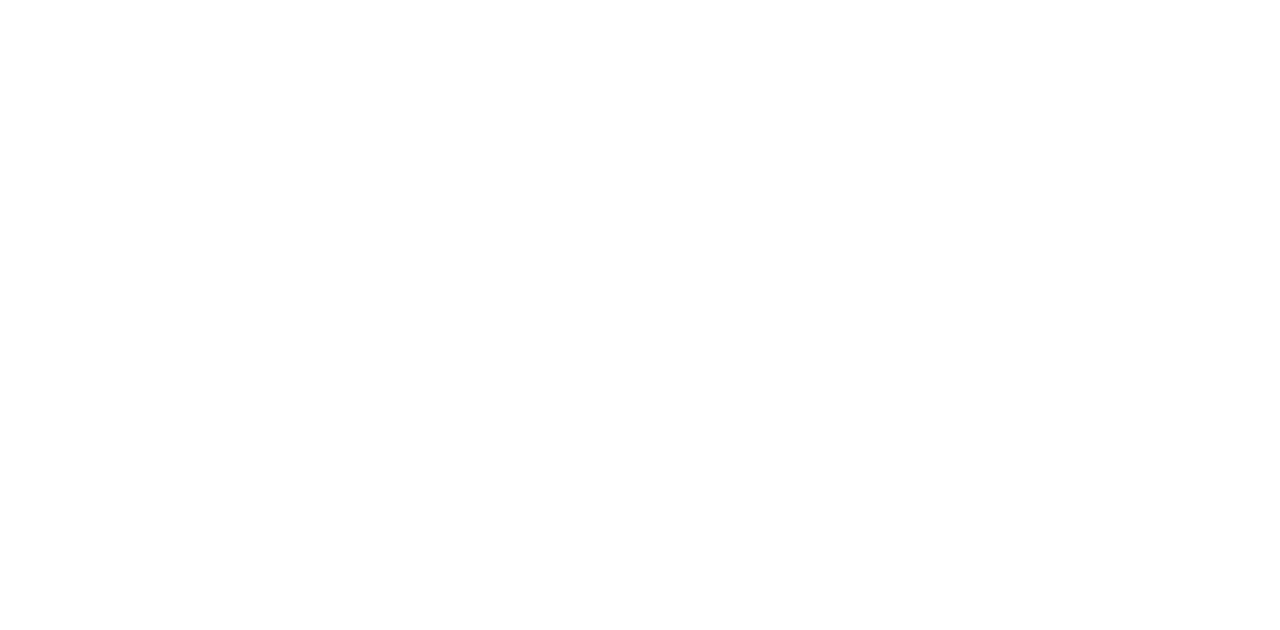
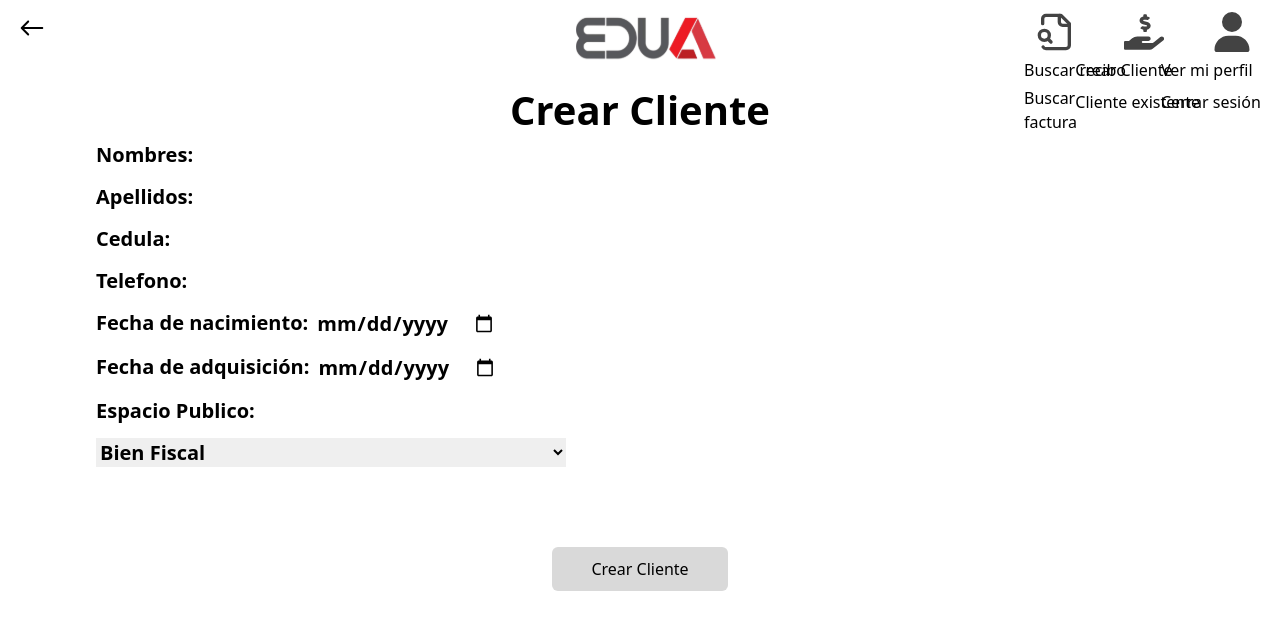
Before and after one commit to marimorita/EDUA, a React (Vite) app: page /createCustomer in a window 1280 px wide. Shown: the top 630 px of the page. Built offline with nearby package versions, Linux system fonts and the light colour scheme.

Commit message:
feat(app, financial, register): Add 'Create Customer' component and start implementing 'Payment' component

```diff
--- a/src/App.jsx
+++ b/src/App.jsx
@@ -8,6 +8,9 @@
 import { Profile } from './Components/Ui/Profile/Profile';
 import { Admin } from './Components/Pages/Interface/Admin';
 import { AccessPanel } from './Components/Ui/AccessPanel/AccessPanel';
+import { Financial } from './Components/Pages/Interface/Financial'
+import { CreateCustomer } from './Components/Ui/CreateCustomer/CreateCustomer';
+import { Payment } from './Components/Ui/Payment/Payment';
 
  function App() {
   return (
@@ -22,6 +25,10 @@
         <Route path="/profile" component={Profile} />
         <Route path="/home" component={Home} />
         <Route path="/admin" component={Admin} />
+        <Route path="/financial" component={Financial} />
+        <Route path="/createCustomer" component={CreateCustomer} />
+        <Route path="/payment" component={Payment} />
+
       </Switch>
     </div>
   );
--- a/src/Components/Context/Context.jsx
+++ b/src/Components/Context/Context.jsx
@@ -1,4 +1,5 @@
 import React, {useState, createContext} from 'react'
+import { useLocation } from 'wouter';
 export const StateContext = createContext ();
 
 export const StateProvider = ({children}) => {
@@ -8,7 +9,7 @@
   const [viewFailModal, setViewFailModal] = useState(false)
   const [valueRol, setValueRol] = useState("")
     return (
-    <StateContext.Provider value={{viewConfirmModal, setViewConfirmModal, viewSuccessModal, setViewSuccessModal, viewFailModal, setViewFailModal, valueRol, setValueRol, animationImg , setAnimationImg }}>
+    <StateContext.Provider value={{viewConfirmModal, setViewConfirmModal, viewSuccessModal, setViewSuccessModal, viewFailModal, setViewFailModal, valueRol, setValueRol, animationImg , setAnimationImg,}}>
         {children}
     </StateContext.Provider>
   )
--- a/src/Components/Pages/Interface/Admin.jsx
+++ b/src/Components/Pages/Interface/Admin.jsx
@@ -7,7 +7,7 @@
    const [, setLocation] = useLocation();
    const handleButtonClick = () => {
      setLocation('/profile');
-   };
+    };
   return (
     <>
     <div className="bg-white grid grid-cols-2 h-screen relative">
--- a/src/Components/Pages/Interface/Financial.jsx
+++ b/src/Components/Pages/Interface/Financial.jsx
@@ -2,27 +2,55 @@
 import finance from '../../../assets/Images/finance.svg'
 import logoEduaName from '../../../assets/Images/logoEduaName.svg';
 import { FaUser } from "react-icons/fa6";
+import { FaHandHoldingUsd } from "react-icons/fa";
+import { LuFileSearch } from "react-icons/lu";
 import { useLocation } from 'wouter';
 
 export const Financial  = () => {
   const [, setLocation] = useLocation();
   const handleButtonClick = () => {
-     setLocation(`/register`);
+     setLocation(`/profile`);
+  };
+  const handleButtonClickPay = () => {
+    setLocation(`/financial`);
+  };
+ const handleButtonClickDoc = () => {
+  setLocation(`/createCustomer`);
   };
   return (
     <div className="bg-white grid grid-cols-2 h-screen relative">
-      <div className="absolute top-4 left-4">
+       <div className="absolute top-4 left-4">
         <img src={logoEduaName} alt="logo" className="w-[140px] h-[40px]" />
+       </div>
+       <div className = 'absolute flex-row-reverse right-4 flex justify-end items-end gap-6'>
+        <button className='top-2  p-3 text-[#434343]'>
+          <FaUser className='cursor-pointer w-10 h-10 hover:scale-110 transition duration-300'/>
+        </button>
+        <button onClick={handleButtonClickPay} className=' top-2 p-3 text-[#434343]'>
+         <FaHandHoldingUsd className='cursor-pointer w-10 h-10 hover:scale-110 transition duration-300' />
+        </button>
+        <button className=' top-2 p-3 text-[#434343]'>
+         <LuFileSearch className='cursor-pointer w-10 h-10 hover:scale-110 transition duration-300'/>
+        </button>
+        <div className= "right-[8.5rem] top-[85%] flex flex-col absolute hover:scale-105 hover:shadow-lg hover:border transition duration-300 ">
+          <button className='text-left text-black h-8 hover:bg-[#D9D9D9]'>Buscar recibo</button>
+          <button className='text-left text-black h-8 hover:bg-[#D9D9D9]'>Buscar factura</button>
+       </div>
+       <div className= "right-[4rem] top-[85%] flex flex-col absolute hover:scale-105 hover:shadow-lg hover:border transition duration-300 ">
+          <button onClick={handleButtonClickDoc} className='text-left text-black h-8 hover:bg-[#D9D9D9]'>Crear Cliente
+          </button>
+          <button className='text-left text-black h-8 hover:bg-[#D9D9D9]'>Cliente existente</button>
+       </div>
+       <div className= "right-[0.2rem] top-[85%] flex flex-col absolute hover:scale-105 hover:shadow-lg hover:border transition duration-300">
+          <button onClick={handleButtonClick} className='text-left text-black h-8 hover:bg-[#D9D9D9]'>Ver mi perfil
+          </button>
+          <button className='text-left text-black h-8 hover:bg-[#D9D9D9]'>Cerrar sesión</button>
+       </div>
       </div>
-
-      <div className="flex flex-col justify-center items-center">
+      <div className=" flex flex-col justify-center items-center">
         <h1 className="font-semibold text-[60px]">¡Bienvenido Sergio!</h1>
         <p className="font-semibold text-[35px]">Al área financiera</p>
       </div>
-        <button onClick={handleButtonClick} className='absolute top-2 right-4 flex justify-end p-3 text-[#434343]'>
-          <FaUser className='cursor-pointer w-10 h-10 hover:scale-110 transition duration-300'/>
-        </button>
-
       <div className="flex justify-center items-center">
         <img src={finance} alt="técnica" className="w-[550px] h-[370px]" />
       </div>
--- a/src/Components/Ui/AccessPanel/AccessPanel.jsx
+++ b/src/Components/Ui/AccessPanel/AccessPanel.jsx
@@ -25,7 +25,7 @@
       <div className="absolute z-30 top-[56%] left-1/2 transform -translate-x-1/2 -translate-y-1/2 border-l border-[#eb1520] h-[32rem]"></div>
 
       <Register registerClass={`transition-all duration-[1000ms] ${animationImg ? "opacity-100" : "opacity-0 " } `} />
-      <Login loginClass={`transition-all duration-[1000ms] ${animationImg ? "opacity-0" : "opacity-q00 " } `}/>
+      <Login loginClass={`transition-all duration-[1000ms] ${animationImg ? "opacity-0 " : "opacity-100" } `}/>
 
       <ModalConfirm
         visibility={viewConfirmModal}
--- /dev/null
+++ b/src/Components/Ui/CreateCustomer/CreateCustomer.jsx
@@ -0,0 +1,111 @@
+import React, {useContext} from 'react'
+import logoEduaName from '../../../assets/Images/logoEduaName.svg';
+import { FaHandHoldingUsd } from 'react-icons/fa'
+import { FaUser } from 'react-icons/fa6'
+import { LuFileSearch } from 'react-icons/lu'
+import { IoIosArrowRoundBack } from 'react-icons/io';
+import { Buttons } from '../Buttons/Buttons';
+import { StateContext } from '../../Context/Context';
+import { ModalConfirm } from '../Modals/ModalConfirm';
+
+export const CreateCustomer = () => {
+  const {viewConfirmModal, setViewConfirmModal} = useContext(StateContext);
+  return (
+    <>
+    <div>
+     <div className="absolute top-4 left-[45%]">
+      <img src={logoEduaName} alt="logo" className="w-[140px] h-[45px]" />
+     </div>
+    <div className='absolute top-2 left-3'>
+       <IoIosArrowRoundBack className='cursor-pointer w-10 h-10 hover:scale-125'/>
+     </div>
+     <div className = 'absolute flex-row-reverse right-4 flex justify-end items-end gap-6'>
+      <button className='top-2  p-3 text-[#434343]'>
+        <FaUser className='cursor-pointer w-10 h-10 hover:scale-110 transition duration-300'/>
+      </button>
+      <button  className=' top-2 p-3 text-[#434343]'>
+        <FaHandHoldingUsd className='cursor-pointer w-10 h-10 hover:scale-110 transition duration-300' />
+       </button>
+       <button className=' top-2 p-3 text-[#434343]'>
+        <LuFileSearch className='cursor-pointer w-10 h-10 hover:scale-110 transition duration-300'/>
+        </button>
+      <div className= "right-[8.5rem] top-[85%] flex flex-col absolute hover:scale-105 hover:shadow-lg hover:border transition duration-300 ">
+        <button className='text-left text-black h-8 hover:bg-[#D9D9D9]'>Buscar recibo</button>
+        <button className='text-left text-black h-8 hover:bg-[#D9D9D9]'>Buscar factura</button>
+      </div>
+      <div className= "right-[4rem] top-[85%] flex flex-col absolute hover:scale-105 hover:shadow-lg hover:border transition duration-300 ">
+        <button className='text-left text-black h-8 hover:bg-[#D9D9D9]'>Crear Cliente
+        </button>
+        <button className='text-left text-black h-8 hover:bg-[#D9D9D9]'>Cliente existente</button>
+      </div>
+      <div className= "right-[0.2rem] top-[85%] flex flex-col absolute hover:scale-105 hover:shadow-lg hover:border transition duration-300">
+        <button className='text-left text-black h-8 hover:bg-[#D9D9D9]'>Ver mi perfil
+        </button>
+        <button className='text-left text-black h-8 hover:bg-[#D9D9D9]'>Cerrar sesión</button>
+      </div>
+     </div>
+     <h1 className='flex justify-center items-center font-bold text-[40px] mt-20'>Crear Cliente</h1>
+     <div className='flex flex-col items-start ml-24 '>
+     <ul className='list-none text-black text-[20px] font-semibold flex-col gap-3 flex'>
+        <li className='flex flex-row gap-2 '>
+        <p>Nombres: </p>
+        <input type="text" />
+        </li>
+        <li className='flex flex-row gap-2 '>
+        <p>
+        Apellidos:
+        </p>
+        <input className='w-30' type="text" />
+        </li>
+        <li className='flex flex-row gap-2 '>
+        <p>
+        Cedula:
+        </p>
+        <input className='w-30' type="text" />
+        </li>
+        <li className='flex flex-row gap-2 '>
+        <p>
+        Telefono:
+        </p>
+        <input className='w-30' type="text" />
+        </li>
+        <li className='flex flex-row gap-2 '>
+        <p>
+        Fecha de nacimiento:
+        </p>
+        <input className='w-30' type="date" />
+        </li>
+        <li className='flex flex-row gap-2 '>
+        <p>
+        Fecha de adquisición:
+        </p>
+        <input className='w-30' type="date" />
+        </li>
+        <li className='flex flex-row gap-2 '>
+        <p>
+        Espacio Publico:
+        </p>
+        <input className='w-30' type="text" />
+        </li>
+     <select defaultValue="">
+        <option value="" disabled selected>Bien Fiscal</option>
+        <option value="">Un listado</option>
+        <option value="">con los</option>
+        <option value="">72</option>
+        <option value="">Bienes</option>
+        <option value="">Fiscales </option>
+     </select>
+     </ul>
+     </div>
+      <div className='flex justify-center mt-20 '>
+        <Buttons buttonEvent={() => {setViewConfirmModal(true)}} btnStyle={"bg-[#D9D9D9] w-[11rem]"} label="Crear Cliente"/>
+      </div>
+    </div>
+    <ModalConfirm
+     visibility={viewConfirmModal}
+     message="¿Confirmas que los datos son correctos?"
+     redirectPathConfirm="/payment"
+     redirectPathCancel="/financial"/>
+    </>
+    )
+}
--- a/src/Components/Ui/Form/Form.jsx
+++ b/src/Components/Ui/Form/Form.jsx
@@ -60,7 +60,9 @@
       if (value.trim() === "") {
         error = "No olvides llenar este campo.";
       } else if (!/^[0-9]+$/.test(value)) {
-        error = "Escribetu telefono solo con numeros";
+        error = "Escribe tu telefono solo con numeros";
+      } else if (value.length !== 10) {
+        error = "Escribe solo 10 digitos.";
       }
     }
     if (name === "job") {
@@ -167,7 +169,7 @@
             <option value="Técnica" className="text-black">Técnica</option>
             <option value="Administrativa" className="text-black">Administrativa</option>
             <option value="Juridica" className="text-black">Jurídica</option>
-            <option value="Consulta" className="text-black">Financiera</option>
+            <option value="Financiera" className="text-black">Financiera</option>
             <option value="Consulta" className="text-black">Consulta</option>
           </select>
         </div>
--- /dev/null
+++ b/src/Components/Ui/Payment/Payment.jsx
@@ -0,0 +1,7 @@
+import React from 'react'
+
+export const Payment = () => {
+  return (
+    <div>Payment</div>
+  )
+}
--- a/src/Components/Ui/Register/Register.jsx
+++ b/src/Components/Ui/Register/Register.jsx
@@ -1,13 +1,9 @@
 import React , {useContext}from 'react'
 import { Form } from '../../Ui/Form/Form'
-import { useLocation } from 'wouter';
-import { ModalConfirm } from '../Modals/ModalConfirm';
 import { StateContext } from '../../Context/Context';
 
 export const Register = ({registerClass}) => {
   const {animationImg , setAnimationImg } = useContext (StateContext)
-  const {viewConfirmModal, setViewConfirmModal} = useContext (StateContext)
-  const [, setLocation] = useLocation();
 
   const handleButtonClick = () => {
     setAnimationImg(!animationImg);
```
Also changed, not shown: src/Components/Ui/Modals/ModalConfirm.jsx (+8 -3 lines), src/Components/Ui/Profile/Profile.jsx (+2 -7 lines).
